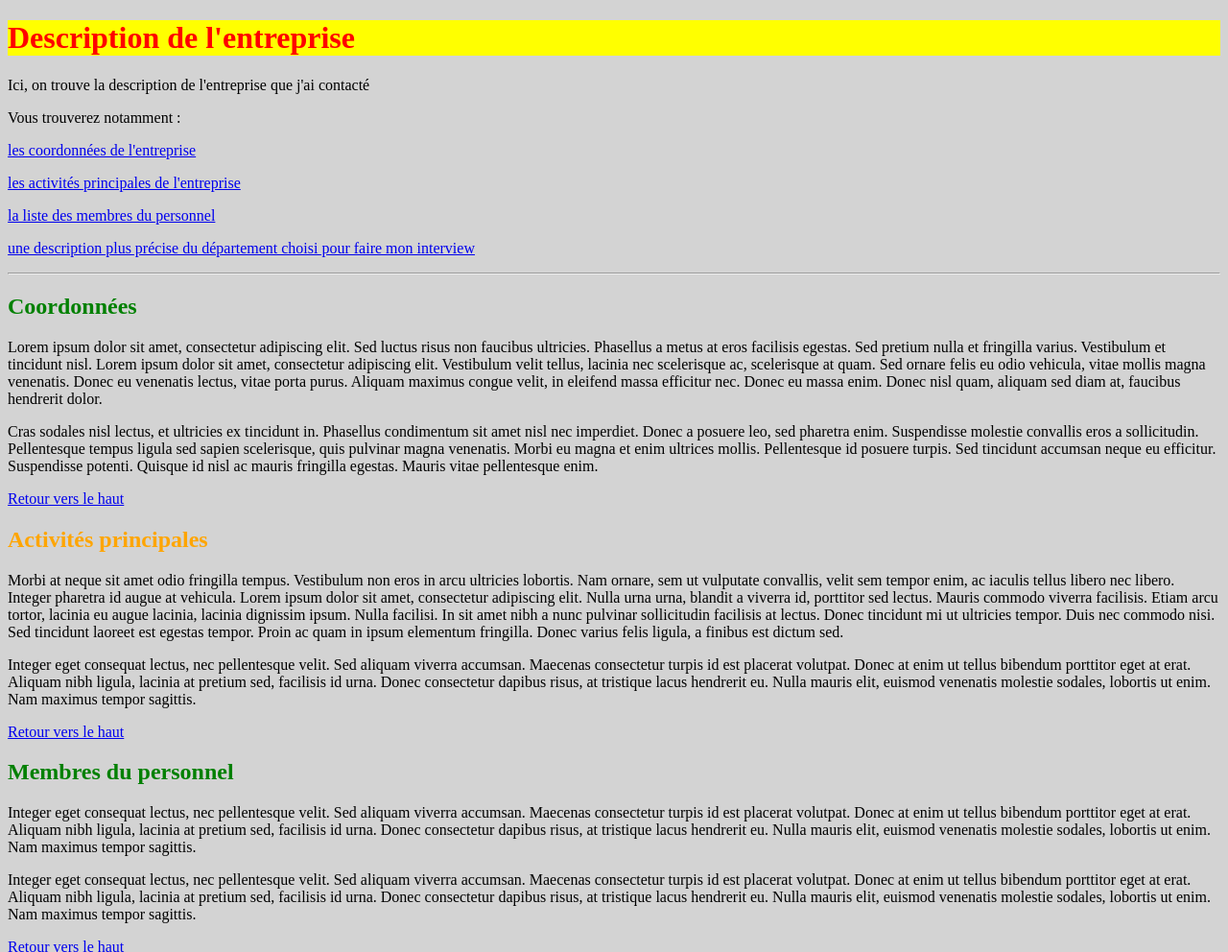
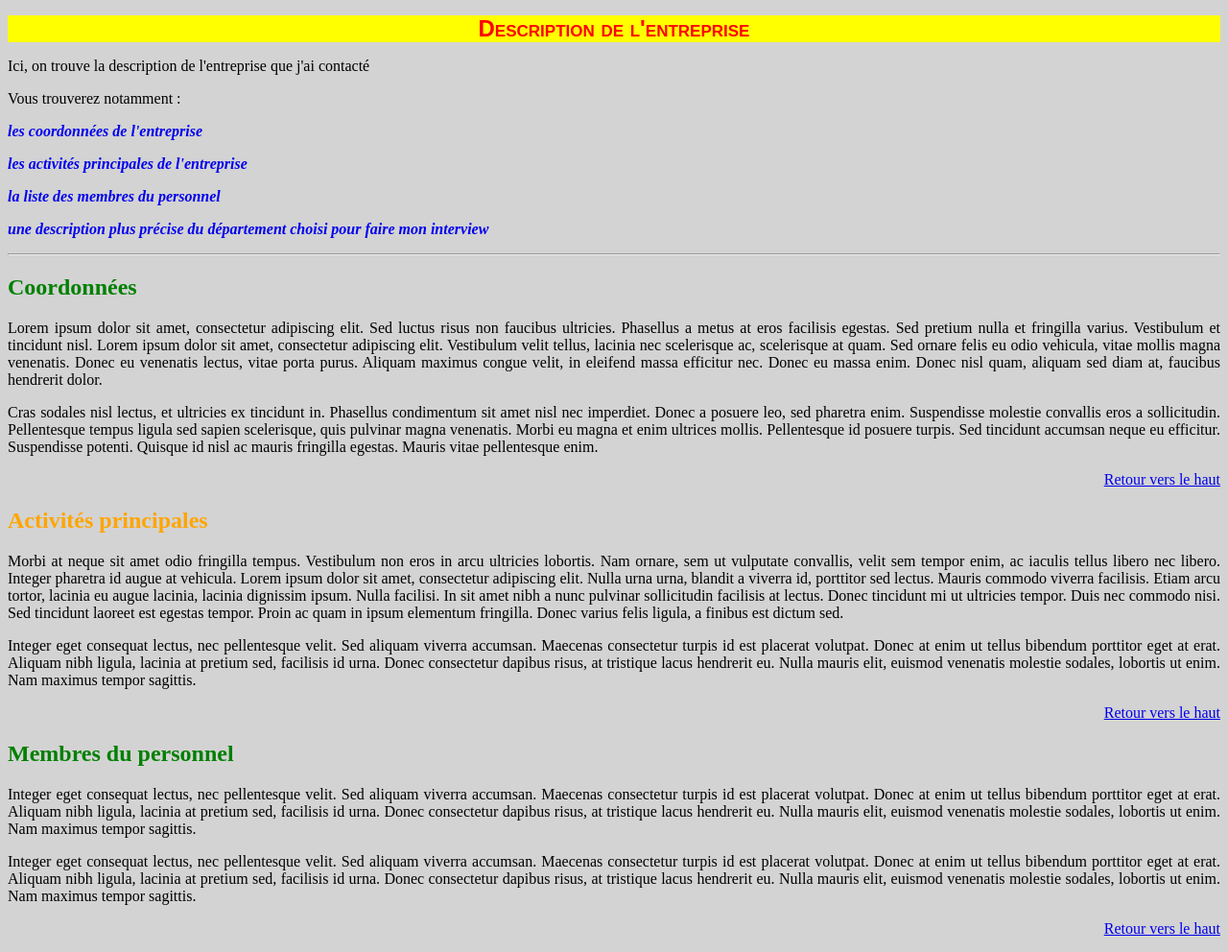
Before and after one commit to WebDevCF2m2023/siteprefo-exemple-2023-2, a plain HTML site: page entreprise/description.html in a window 1280 px wide. Shown: the top 992 px of the page at 96% size. Drawn offline with Linux system fonts and the light colour scheme.

Commit message:
Modif style typo et liens

```diff
--- a/css/style.css
+++ b/css/style.css
@@ -7,6 +7,10 @@ body {
 h1 {
 color:red;
 background-color:yellow;
+font-family: Arial, Helvetica, sans-serif;
+font-variant: small-caps;
+font-size: 150%;
+text-align:center;
 }
 
 /* Sous-titres du main en vert */
@@ -23,3 +27,20 @@ main h2 {
 .lienpage {
 	color:black;
 }
+
+/* Tous les liens permettant de remonter en haut de la page (classe .retourtop) sont alignés à droite */
+.retourtop {
+	text-align: right;
+}
+
+/* Justifier tous les paragraphes */
+p {
+	text-align:justify;
+}
+
+/* Les liens internes, pour naviguer à l'intérieur de la page, sont en gras et en italique */
+.lieninterne {
+	text-decoration: none;
+	font-style: italic;
+	font-weight: bold;
+}
--- a/entreprise/description.html
+++ b/entreprise/description.html
@@ -17,27 +17,27 @@
 		<main>
 			<p>Ici, on trouve la description de l'entreprise que j'ai contacté</p>
 			<p>Vous trouverez notamment :</p>
-			<p><a href="#coord">les coordonnées de l'entreprise</a></p>
-			<p><a href="#activ">les activités principales de l'entreprise</a></p>
-			<p><a href="#perso">la liste des membres du personnel</a></p>
-			<p><a href="#depar">une description plus précise du département choisi pour faire mon interview</a></p>
+			<p><a class="lieninterne" href="#coord">les coordonnées de l'entreprise</a></p>
+			<p><a class="lieninterne" href="#activ">les activités principales de l'entreprise</a></p>
+			<p><a class="lieninterne" href="#perso">la liste des membres du personnel</a></p>
+			<p><a class="lieninterne" href="#depar">une description plus précise du département choisi pour faire mon interview</a></p>
 			<hr>
 			<h2 id="coord">Coordonnées</h2>
 			<p>Lorem ipsum dolor sit amet, consectetur adipiscing elit. Sed luctus risus non faucibus ultricies. Phasellus a metus at eros facilisis egestas. Sed pretium nulla et fringilla varius. Vestibulum et tincidunt nisl. Lorem ipsum dolor sit amet, consectetur adipiscing elit. Vestibulum velit tellus, lacinia nec scelerisque ac, scelerisque at quam. Sed ornare felis eu odio vehicula, vitae mollis magna venenatis. Donec eu venenatis lectus, vitae porta purus. Aliquam maximus congue velit, in eleifend massa efficitur nec. Donec eu massa enim. Donec nisl quam, aliquam sed diam at, faucibus hendrerit dolor.</p>
 			<p>Cras sodales nisl lectus, et ultricies ex tincidunt in. Phasellus condimentum sit amet nisl nec imperdiet. Donec a posuere leo, sed pharetra enim. Suspendisse molestie convallis eros a sollicitudin. Pellentesque tempus ligula sed sapien scelerisque, quis pulvinar magna venenatis. Morbi eu magna et enim ultrices mollis. Pellentesque id posuere turpis. Sed tincidunt accumsan neque eu efficitur. Suspendisse potenti. Quisque id nisl ac mauris fringilla egestas. Mauris vitae pellentesque enim.</p>
-			<a href="#top">Retour vers le haut</a>
+			<p class="retourtop"><a href="#top">Retour vers le haut</a></p>
 			<h2 id="activ">Activités principales</h2>
 			<p>Morbi at neque sit amet odio fringilla tempus. Vestibulum non eros in arcu ultricies lobortis. Nam ornare, sem ut vulputate convallis, velit sem tempor enim, ac iaculis tellus libero nec libero. Integer pharetra id augue at vehicula. Lorem ipsum dolor sit amet, consectetur adipiscing elit. Nulla urna urna, blandit a viverra id, porttitor sed lectus. Mauris commodo viverra facilisis. Etiam arcu tortor, lacinia eu augue lacinia, lacinia dignissim ipsum. Nulla facilisi. In sit amet nibh a nunc pulvinar sollicitudin facilisis at lectus. Donec tincidunt mi ut ultricies tempor. Duis nec commodo nisi. Sed tincidunt laoreet est egestas tempor. Proin ac quam in ipsum elementum fringilla. Donec varius felis ligula, a finibus est dictum sed.</p>
 			<p>Integer eget consequat lectus, nec pellentesque velit. Sed aliquam viverra accumsan. Maecenas consectetur turpis id est placerat volutpat. Donec at enim ut tellus bibendum porttitor eget at erat. Aliquam nibh ligula, lacinia at pretium sed, facilisis id urna. Donec consectetur dapibus risus, at tristique lacus hendrerit eu. Nulla mauris elit, euismod venenatis molestie sodales, lobortis ut enim. Nam maximus tempor sagittis.</p>
-			<a href="#top">Retour vers le haut</a>
+			<p class="retourtop"><a href="#top">Retour vers le haut</a></p>
 			<h2 id="perso">Membres du personnel</h2>
 			<p>Integer eget consequat lectus, nec pellentesque velit. Sed aliquam viverra accumsan. Maecenas consectetur turpis id est placerat volutpat. Donec at enim ut tellus bibendum porttitor eget at erat. Aliquam nibh ligula, lacinia at pretium sed, facilisis id urna. Donec consectetur dapibus risus, at tristique lacus hendrerit eu. Nulla mauris elit, euismod venenatis molestie sodales, lobortis ut enim. Nam maximus tempor sagittis.</p>
 			<p>Integer eget consequat lectus, nec pellentesque velit. Sed aliquam viverra accumsan. Maecenas consectetur turpis id est placerat volutpat. Donec at enim ut tellus bibendum porttitor eget at erat. Aliquam nibh ligula, lacinia at pretium sed, facilisis id urna. Donec consectetur dapibus risus, at tristique lacus hendrerit eu. Nulla mauris elit, euismod venenatis molestie sodales, lobortis ut enim. Nam maximus tempor sagittis.</p>
-			<a href="#top">Retour vers le haut</a>
+			<p class="retourtop"><a href="#top">Retour vers le haut</a></p>
 			<h2 id="depar">Description du département choisi</h2>
 			<p>Integer eget consequat lectus, nec pellentesque velit. Sed aliquam viverra accumsan. Maecenas consectetur turpis id est placerat volutpat. Donec at enim ut tellus bibendum porttitor eget at erat. Aliquam nibh ligula, lacinia at pretium sed, facilisis id urna. Donec consectetur dapibus risus, at tristique lacus hendrerit eu. Nulla mauris elit, euismod venenatis molestie sodales, lobortis ut enim. Nam maximus tempor sagittis.</p>
 			<p>Integer eget consequat lectus, nec pellentesque velit. Sed aliquam viverra accumsan. Maecenas consectetur turpis id est placerat volutpat. Donec at enim ut tellus bibendum porttitor eget at erat. Aliquam nibh ligula, lacinia at pretium sed, facilisis id urna. Donec consectetur dapibus risus, at tristique lacus hendrerit eu. Nulla mauris elit, euismod venenatis molestie sodales, lobortis ut enim. Nam maximus tempor sagittis.</p>
-			<a href="#top">Retour vers le haut</a>
+			<p class="retourtop"><a href="#top">Retour vers le haut</a></p>
 		</main>
 		<!-- PIED DE PAGE -->
 		<footer>
```
